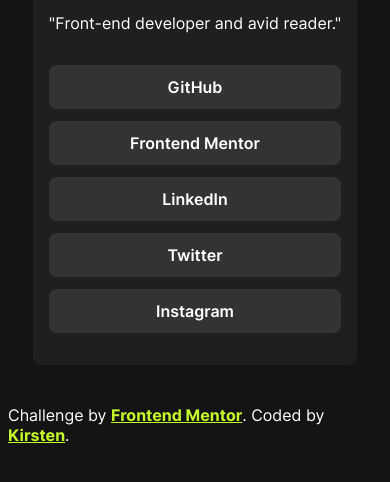
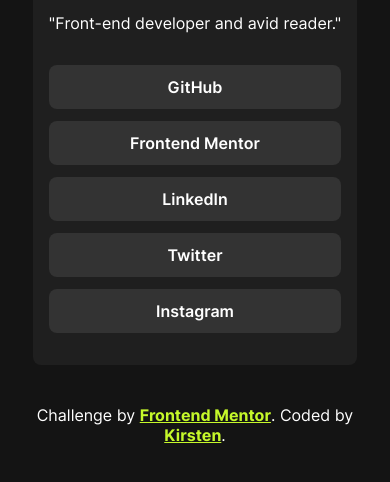
Before and after one commit to ofthewildfire/social-links-profile, a plain HTML site: page index.html in a window 390 px wide. Shown: the part 358-840 px from the top of the page. Drawn offline with Linux system fonts and the light colour scheme.

Commit message:
changes to allow mobile niceness

```diff
--- a/css/style.css
+++ b/css/style.css
@@ -36,15 +36,19 @@ body {
     background-color: var(--offBlack);
     gap: 2.5rem;
     font-family: var(--ff400);
+    padding: 0 1em;
 }
 
-
+.attribution {
+    text-align: center;
+}
 
 .main-card {
     display: flex;
     flex-direction: column;
     justify-content: center;
     align-items: center;
+    text-align: center;
     background-color: var(--darkGrey);
     max-width: 25rem;
     padding: 1em;
```
